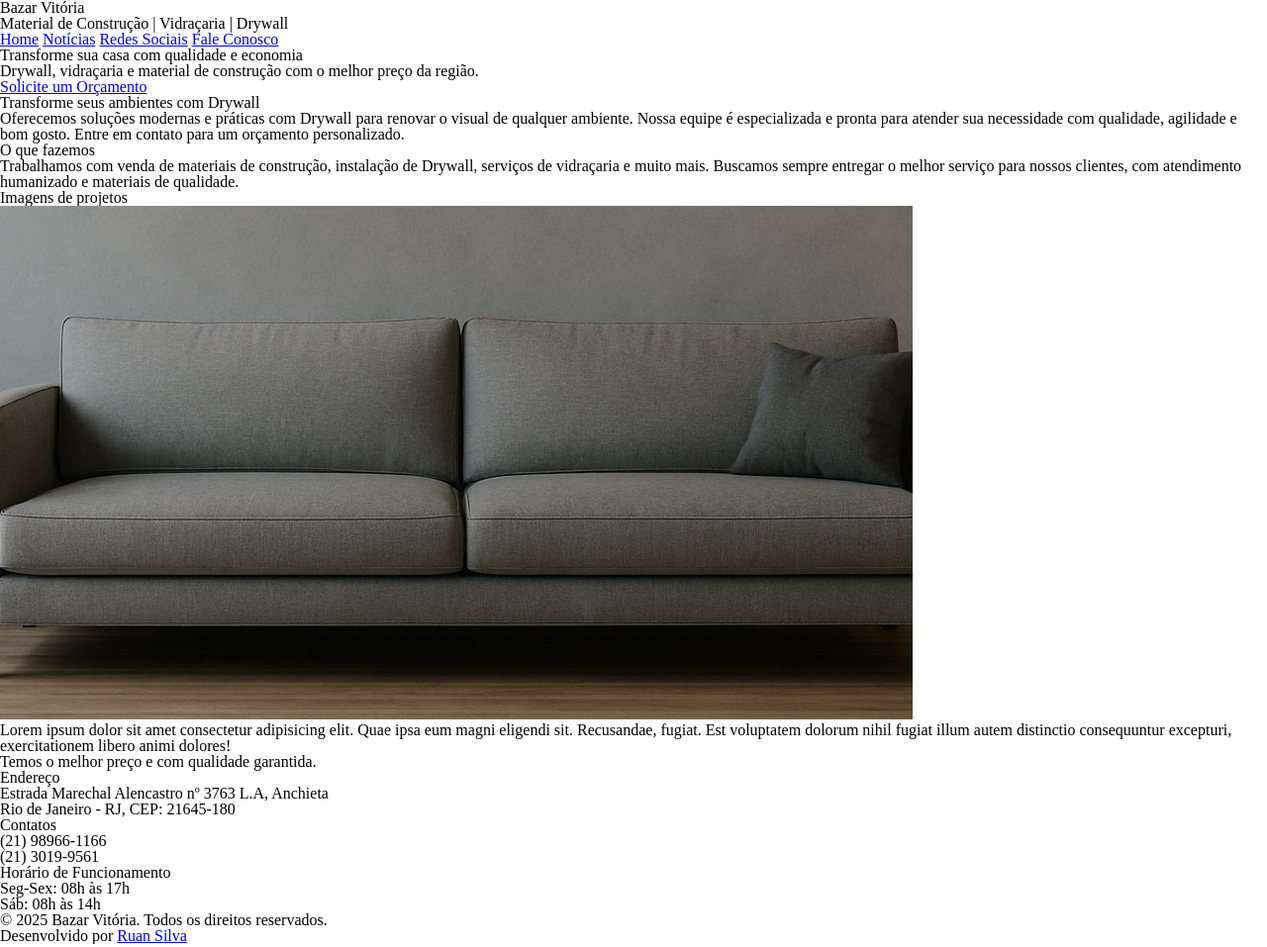
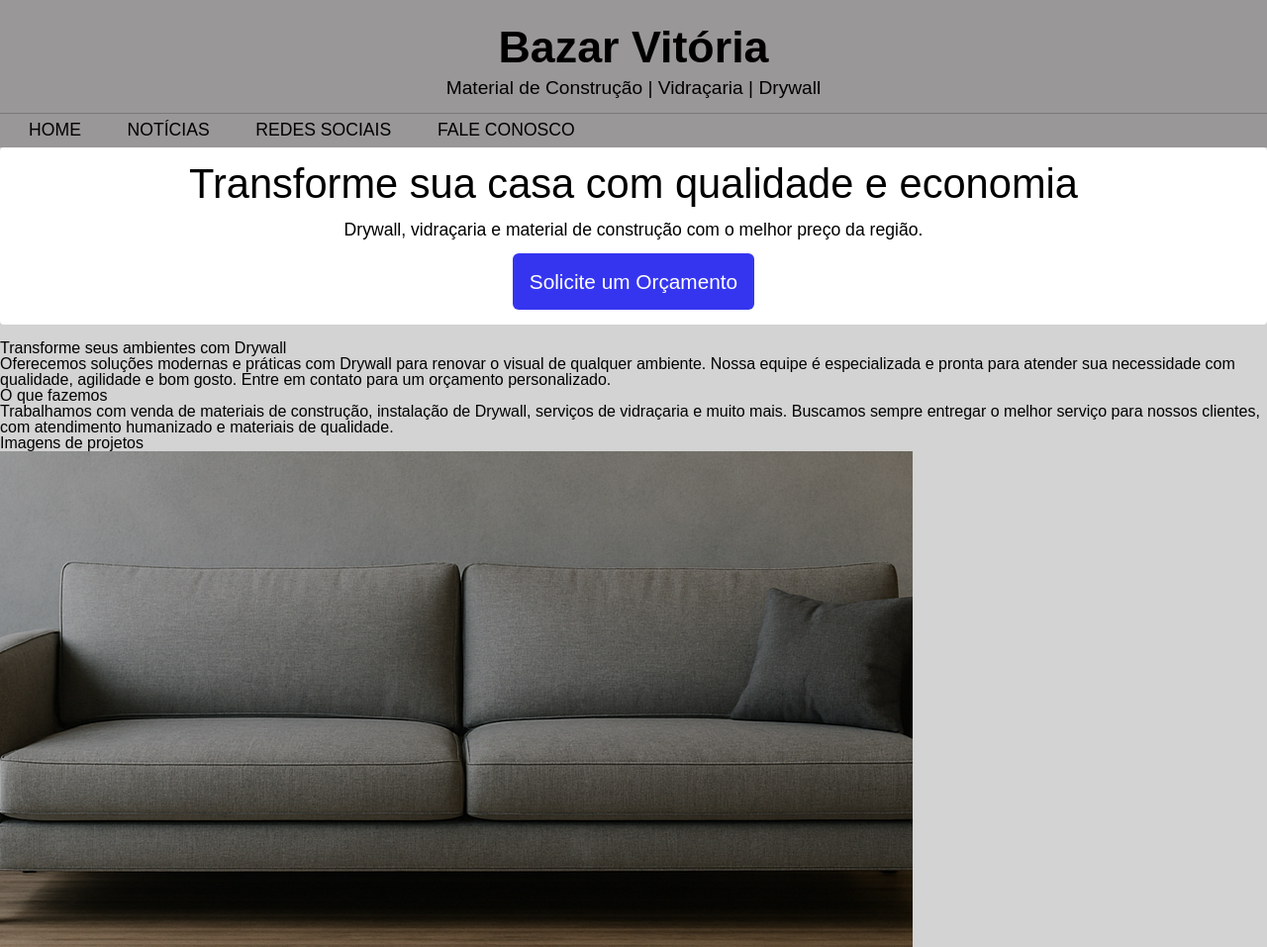
Before and after one commit to RuanSilva23/SiteDoBazarVitoria, a plain HTML site: page index.html in a window 1280 px wide. Shown: the top 957 px of the page at 99% size. Drawn offline with Linux system fonts and the light colour scheme.

Commit message:
criando os estilos temporários e resolvendo como será o definitivo

```diff
--- /dev/null
+++ b/estilos/banner.css
@@ -0,0 +1,42 @@
+.banner {
+    background-color: var(--branco);
+    padding: 1em;
+    border-radius: 4px;
+    margin-bottom: 1em;
+}
+
+.banner__titulo {
+    font-size: 2.6em;
+    font-weight: 500;
+    font-family: var(--font-principal);
+    text-align: center;
+
+}
+
+.banner__texto {
+    font-size: 1.1em;
+    font-family: var(--font-principal);
+    font-weight: 200;
+    text-align: center;
+    padding: 1em 0;
+}
+
+.botao {
+    align-items: center;
+    text-align: center;
+    padding: 1em;
+}
+
+.banner__botao {
+    background-color: rgb(53, 53, 240);
+    color: var(--branco);
+    font-size: 1.3em;
+    text-align: center;
+    text-decoration: none;
+    padding: 0.8em;
+    border-radius: 6px;
+}
+
+.banner__botao:hover {
+    background-color: rgba(53, 53, 240, 0.766);
+}
--- /dev/null
+++ b/estilos/footer.css
@@ -0,0 +1,47 @@
+.rodape {
+    padding: 1em;
+    background-color: var(--preto);
+    color: var(--branco);
+}
+
+.rodape__contato__titulo {
+    font-size: 1.8em;
+    font-weight: 300;
+    text-align: center;
+}
+
+.div__rodape__contato {
+    display: flex;
+    justify-content: space-around;
+    padding: 1em;
+}
+
+.contato__titulo {
+    font-size: 1.5em;
+    padding-bottom: 0.5em;
+    text-align: center;
+}
+
+.contato__texto {
+    font-size: 0.9em;
+    text-align: center;
+    text-transform: uppercase;
+}
+
+.rodape__direitos-autorais {
+    font-size: 1em;
+    font-style: italic;
+    font-weight: 300;
+    text-align: center;
+    padding-bottom: 0.7em;
+}
+
+.criador {
+    color: var(--branco);
+    text-decoration: none;
+    font-weight: 500;
+}
+
+.criador:hover {
+    color: var(--cinza-claro);
+}
--- /dev/null
+++ b/estilos/header.css
@@ -0,0 +1,37 @@
+.cabecalho {
+    background-color: var(--cinza-header);
+    padding: 1em;
+}
+
+.cabecalho__titulo {
+    text-align: center;
+    font-size: 2.8em;
+    font-weight: 700;
+    padding: 0.2em 0 0.2em;
+}
+
+.cabecalho__texto {
+    font-size: 1.2em;
+    font-weight: 500;
+    text-align: center;
+}
+
+.menu {
+    background-color: var(--cinza-header);
+    padding: 0.5em;
+    border-top: 0.5px solid rgba(0, 0, 0, 0.201);
+}
+
+.menu__link {
+    font-size: 1.1em;
+    font-weight: 200;
+    color: var(--preto);
+    text-decoration: none;
+    text-transform: uppercase;
+    padding: 0.4em 1.2em;
+}
+
+.menu__link:hover {
+    background-color: var(--cinza-claro);
+    border-radius: 6px;
+}
--- a/estilos/style.css
+++ b/estilos/style.css
@@ -1,10 +1,24 @@
 @charset "UFT-8";
+
+@import url('header.css');
+
+@import url('banner.css');
+
+@import url('footer.css');
 
 :root {
     --branco: white;
     --preto: black;
     --cinza-claro: lightgray;
+    --cinza-header: rgb(153, 151, 151);
 
     --font-principal: arial;
     --font_secundaria: arial;
 }
+
+body {
+    background-color: var(--cinza-claro);
+    font-family: var(--font-principal);
+    font-size: 1em;
+    font-weight: normal;
+}
--- a/index.html
+++ b/index.html
@@ -26,7 +26,7 @@
         <div class="banner-conteudo">
             <h2 class="banner__titulo">Transforme sua casa com qualidade e economia</h2>
             <p class="banner__texto">Drywall, vidraçaria e material de construção com o melhor preço da região.</p>
-            <a href="#contato" class="banner__botao">Solicite um Orçamento</a>
+            <div class="botao"><a href="#contato" class="banner__botao">Solicite um Orçamento</a></div>
         </div>
     </section>
 
@@ -73,9 +73,9 @@
       </div>
     </section>
 
-    <section class="rodapeDoCriador">
-      <p>&copy; 2025 Bazar Vitória. Todos os direitos reservados.</p>
-      <p>Desenvolvido por <a href="https://www.linkedin.com/in/ruansilva23" target="_blank" class="criador">Ruan Silva</a></p>
+    <section class="rodape__direitos_criador">
+      <p class="rodape__direitos-autorais">&copy; 2025 Bazar Vitória. Todos os direitos reservados.</p>
+      <p class="rodape__direitos-autorais">Desenvolvido por <a href="https://www.linkedin.com/in/ruansilva23" target="_blank" class="criador">Ruan Silva</a></p>
     </section>
   </footer>
 
```
